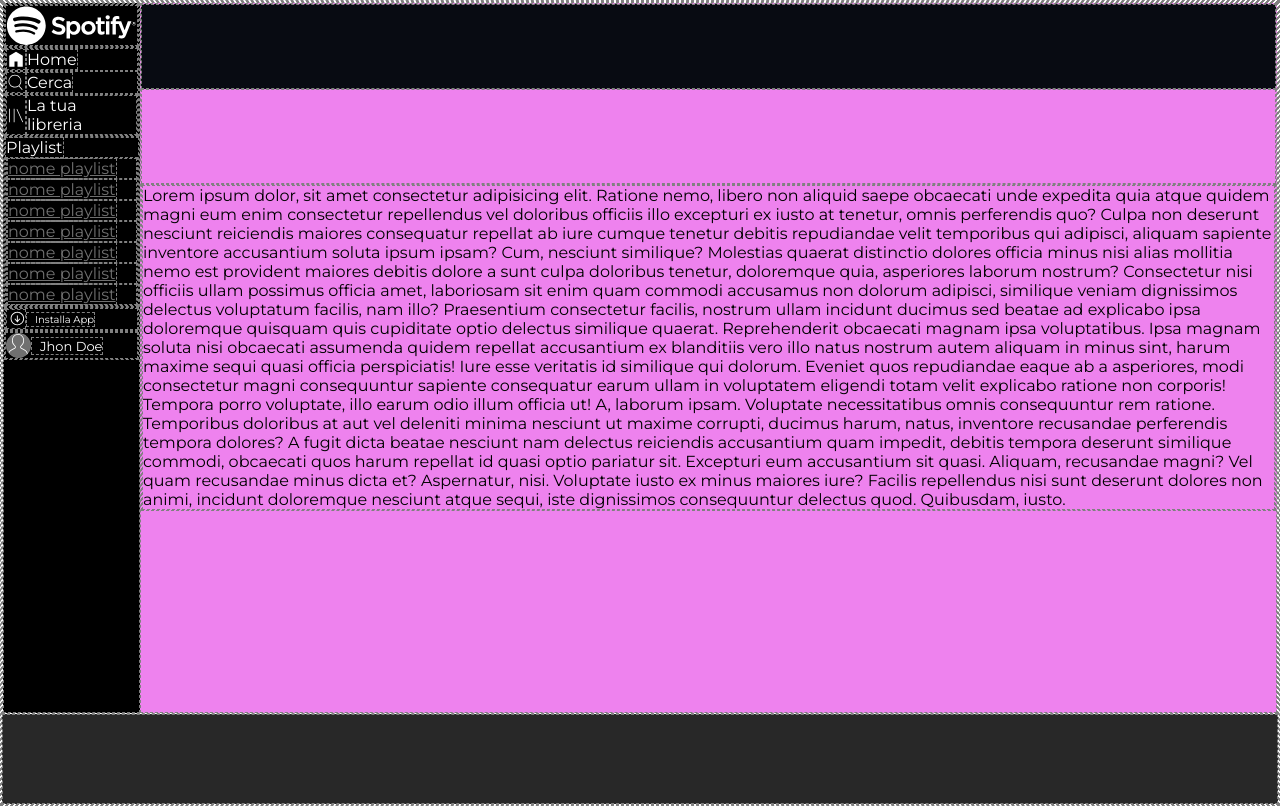
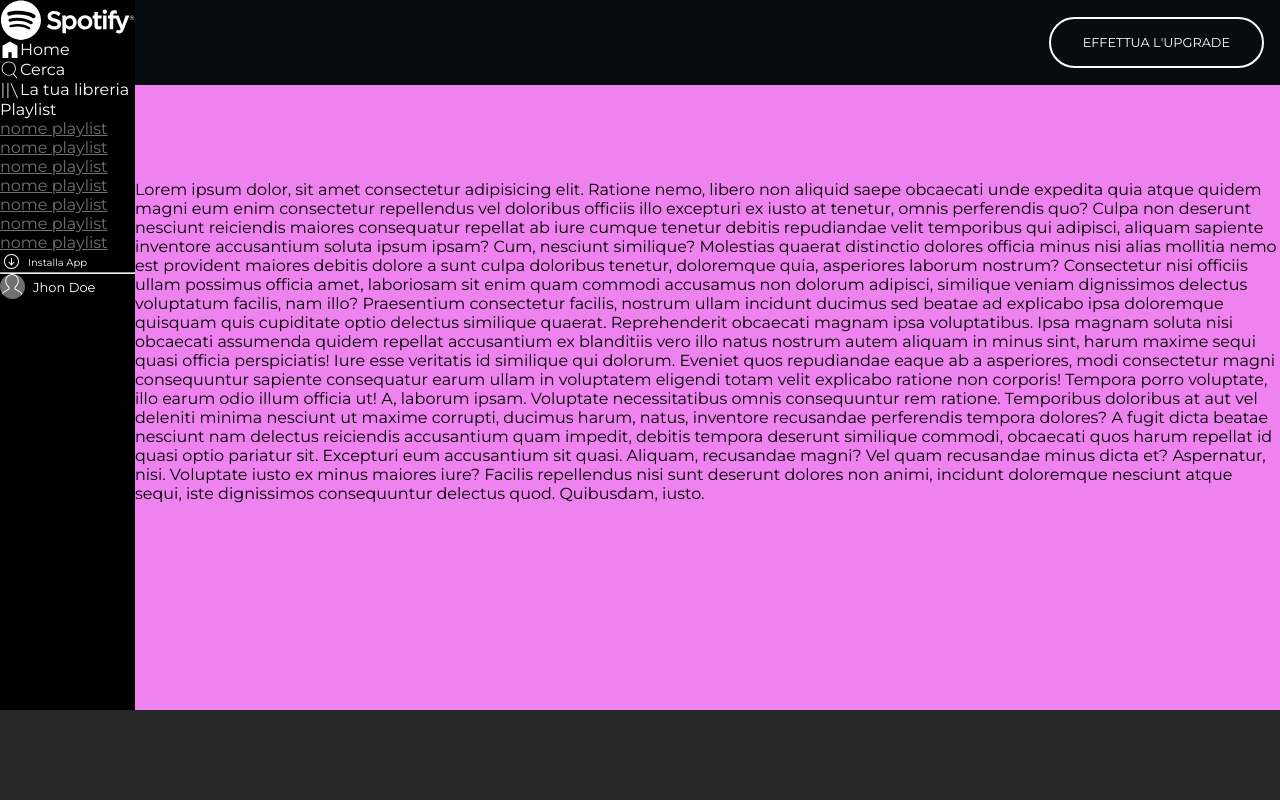
Before and after one commit to carlomagno-ale/html-css-spotifyweb, a plain HTML site: page index.html in a window 1280 px wide. Drawn offline with Linux system fonts and the light colour scheme.

Commit message:
add upgrade

```diff
--- a/assets/css/style.css
+++ b/assets/css/style.css
@@ -18,7 +18,7 @@
     margin: 0;
     padding: 0;
     box-sizing: border-box;
-    border: 1px grey dashed;
+    /*border: 1px grey dashed;*/
 }
 
 .flex {
@@ -53,7 +53,7 @@ main {
     background-color: var(--main-color);
 }
 
-.login {
+.upgrade {
 
     height: 85px;
     background-color: var(--less-dark-color);
@@ -72,15 +72,7 @@ main {
 
 /* END DEBUG */
 
-/*MAIN*/
-
-main {
-
-    height: calc(100vh - 90px);
-    overflow-y: auto;
-
-}
-
+/*SIDEBAR*/
 
 .logo {
 
@@ -92,9 +84,6 @@ main {
     width: 135px;
     display: none;
 }
-
-
-/*SIDEBAR*/
 
 .menu {
 
@@ -148,3 +137,40 @@ main {
     border-radius: 50%;
 
 }
+
+/* END SIDEBAR */
+
+/*MAIN*/
+
+main {
+
+    height: calc(100vh - 90px);
+    overflow-y: auto;
+
+}
+
+.upgrade {
+
+    justify-content: flex-end;
+    align-items: center;
+
+    a:link {
+
+        color: var(--light-color);
+        text-decoration: none;
+    }
+}
+
+.bt-upgrade {
+
+    border: 2px solid var(--light-color);
+    background-color: transparent;
+    padding: 1rem 2rem;
+    margin-right: 1rem;
+    border-radius: 2rem;
+    vertical-align: middle;
+    font-size: 0.8rem;
+
+}
+
+/* END MAIN */
--- a/index.html
+++ b/index.html
@@ -93,8 +93,6 @@
 
                 </div>
 
-
-
                 <hr>
 
                 <div class="user flex">
@@ -111,7 +109,15 @@
 
         <main>
 
-            <div class="login"> </div>
+            <div class="upgrade flex">
+
+                <div class="bt-upgrade">
+
+                    <a href="#">EFFETTUA L'UPGRADE</a>
+
+                </div>
+
+            </div>
 
             <nav class="filter"> </nav>
 
```
